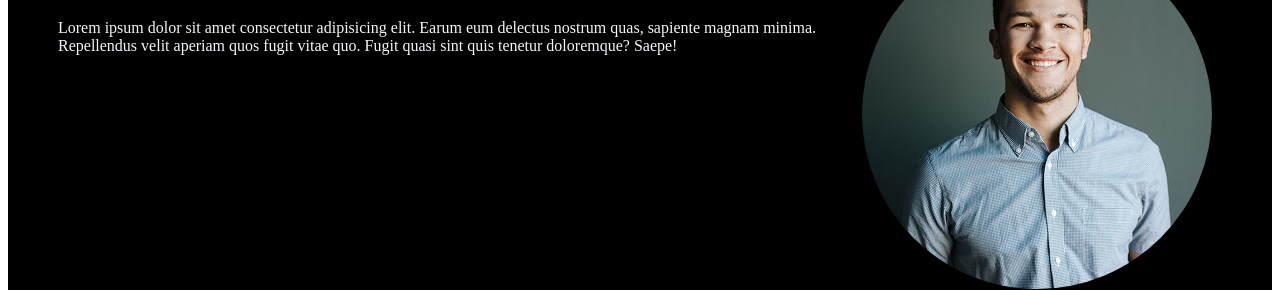
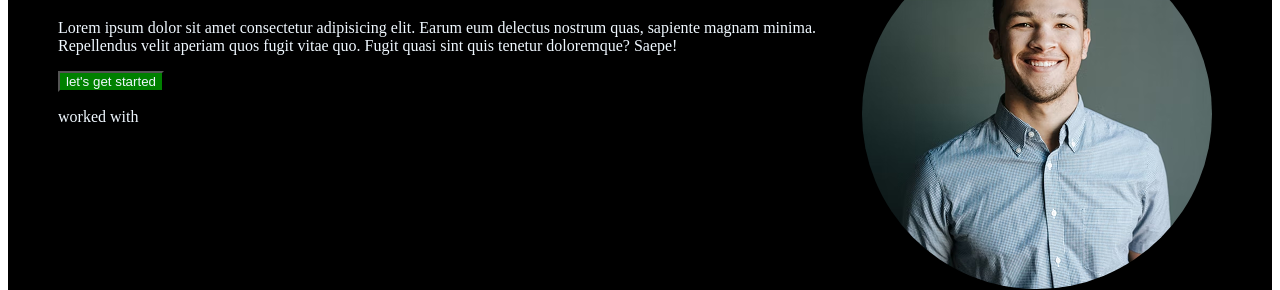
Before and after one commit to HaniBasha3270/day5, a plain HTML site: page index.html in a window 1280 px wide. Shown: the part 181-471 px from the top of the page. Drawn offline with Linux system fonts and the light colour scheme.

Commit message:
sulotion

```diff
--- a/index.html
+++ b/index.html
@@ -31,15 +31,21 @@
         <div class="text">
             <h1>Hello,I'm HANI</h1>
             <p>Lorem ipsum dolor sit amet consectetur adipisicing elit. Earum eum delectus nostrum quas, sapiente magnam minima. Repellendus velit aperiam quos fugit vitae quo. Fugit quasi sint quis tenetur doloremque? Saepe!</p>
-       </div>
+       <button class="but">let's get started</button>
+       <p>worked with</p>
+        </div>
+
 
        <div class="logo">
             <img src="./image 11.png" alt="image">
 
         </div>
 
+
      </div>
+
          <div class="button">
+
            <button class="p">ClickUp</button>
            <button class="p">
             <i class="fa-brands fa-dropbox"></i>
--- a/style.css
+++ b/style.css
@@ -50,5 +50,10 @@
 }
 img{
     border-radius: 50%;
-    margin-right: 60px;
+    margin-right: 60px;}
+
+
+.but{
+    background-color: green;
+    color: aliceblue;
 }
```
